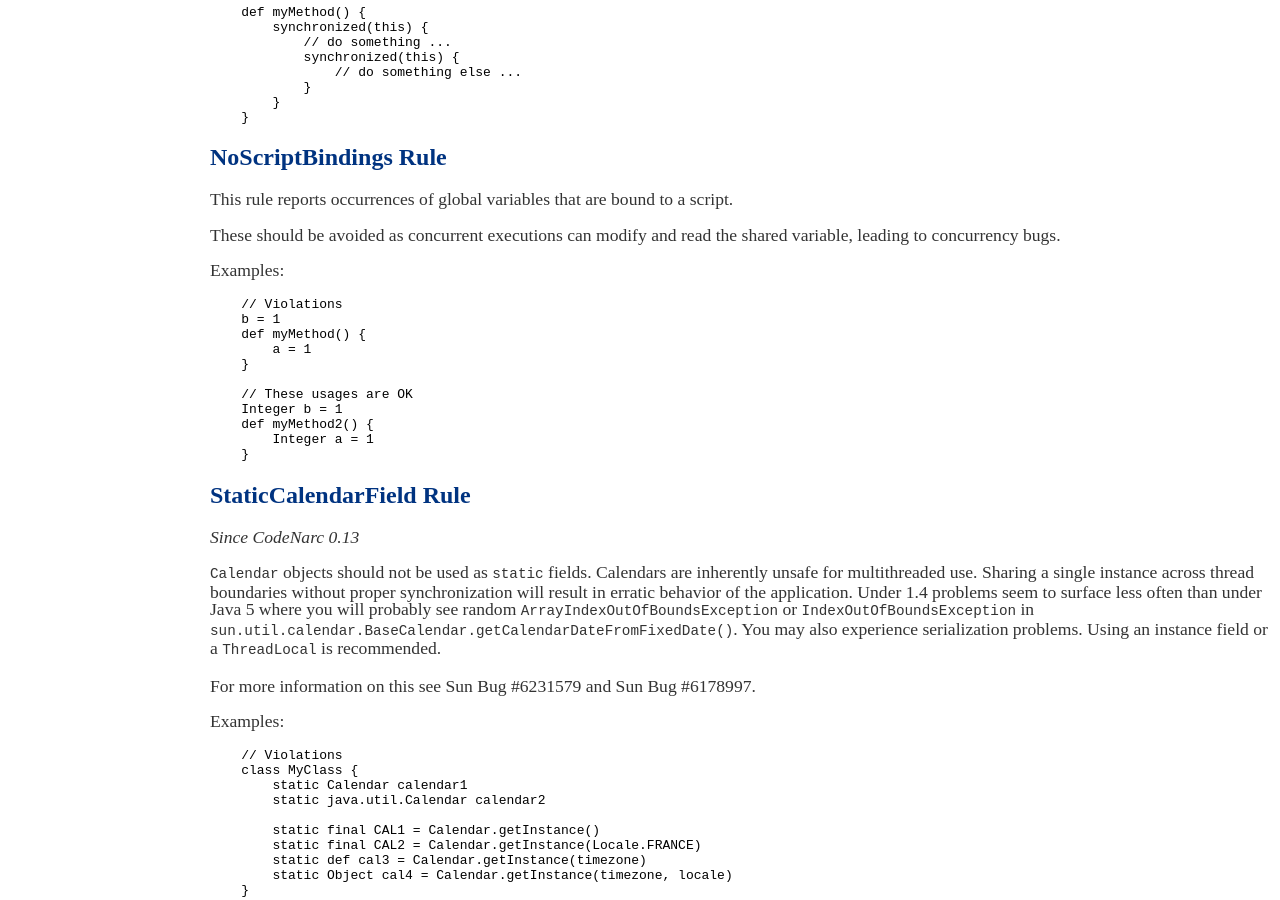
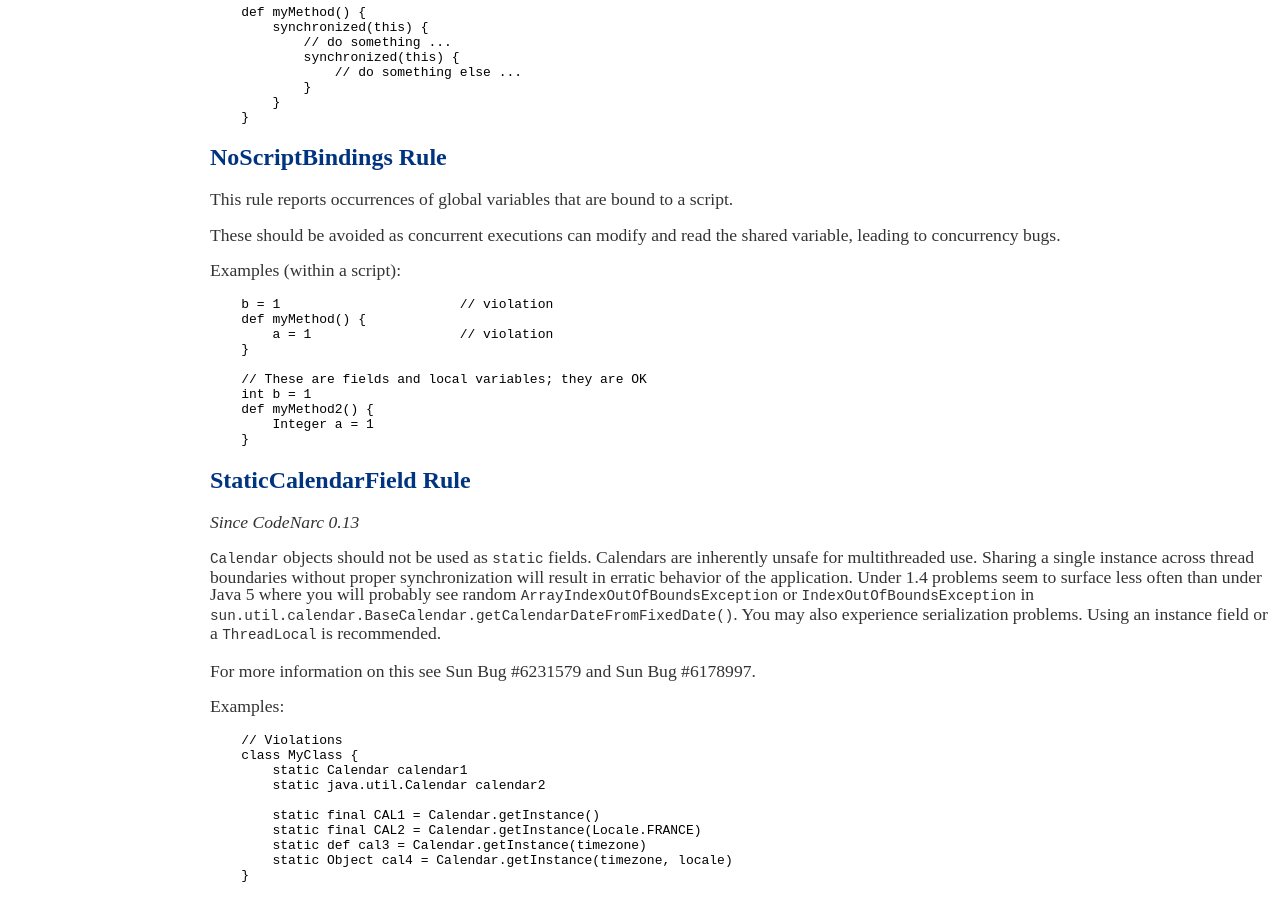
Before and after one commit to CodeNarc/CodeNarc, a Jekyll site: the page built from codenarc-rules-concurrency.md, in a window 1280 px wide and 900 px high, scrolled down 3379 px. Built offline with Jekyll 4.4.1, drawn with Linux system fonts in a browser that asks for light colours.

Commit message:
Minor updates for new NoScriptBindings rule

````diff
--- a/codenarc-rules-concurrency.md
+++ b/codenarc-rules-concurrency.md
@@ -230,23 +230,21 @@ Here is an example of code that produces a violation:
 
 ## NoScriptBindings Rule
 
-
 This rule reports occurrences of global variables that are bound to a script.
 
 These should be avoided as concurrent executions can modify and read the shared
 variable, leading to concurrency bugs.
 
-Examples:
+Examples (within a script):
 
 ```
-    // Violations
-    b = 1
+    b = 1                       // violation
     def myMethod() {
-        a = 1
+        a = 1                   // violation
     }
 
-    // These usages are OK
-    Integer b = 1
+    // These are fields and local variables; they are OK
+    int b = 1
     def myMethod2() {
         Integer a = 1
     }
````
